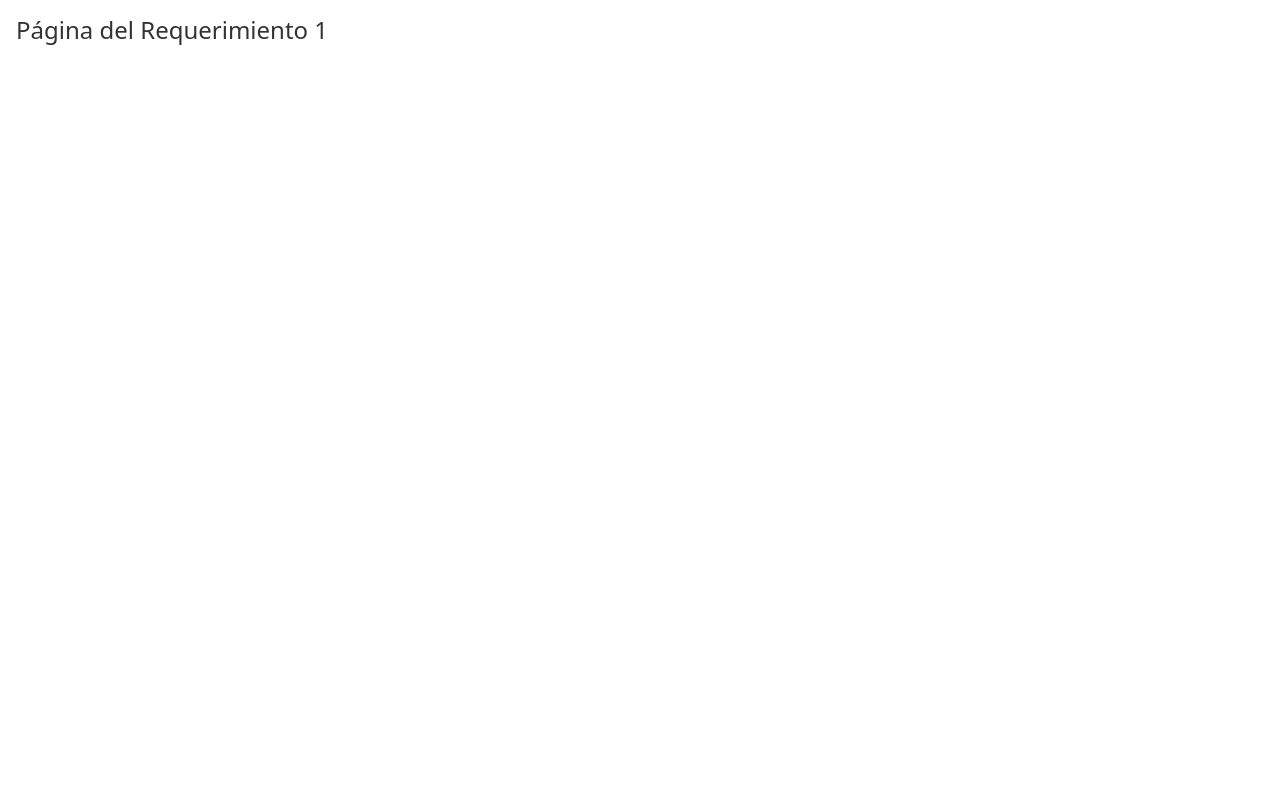
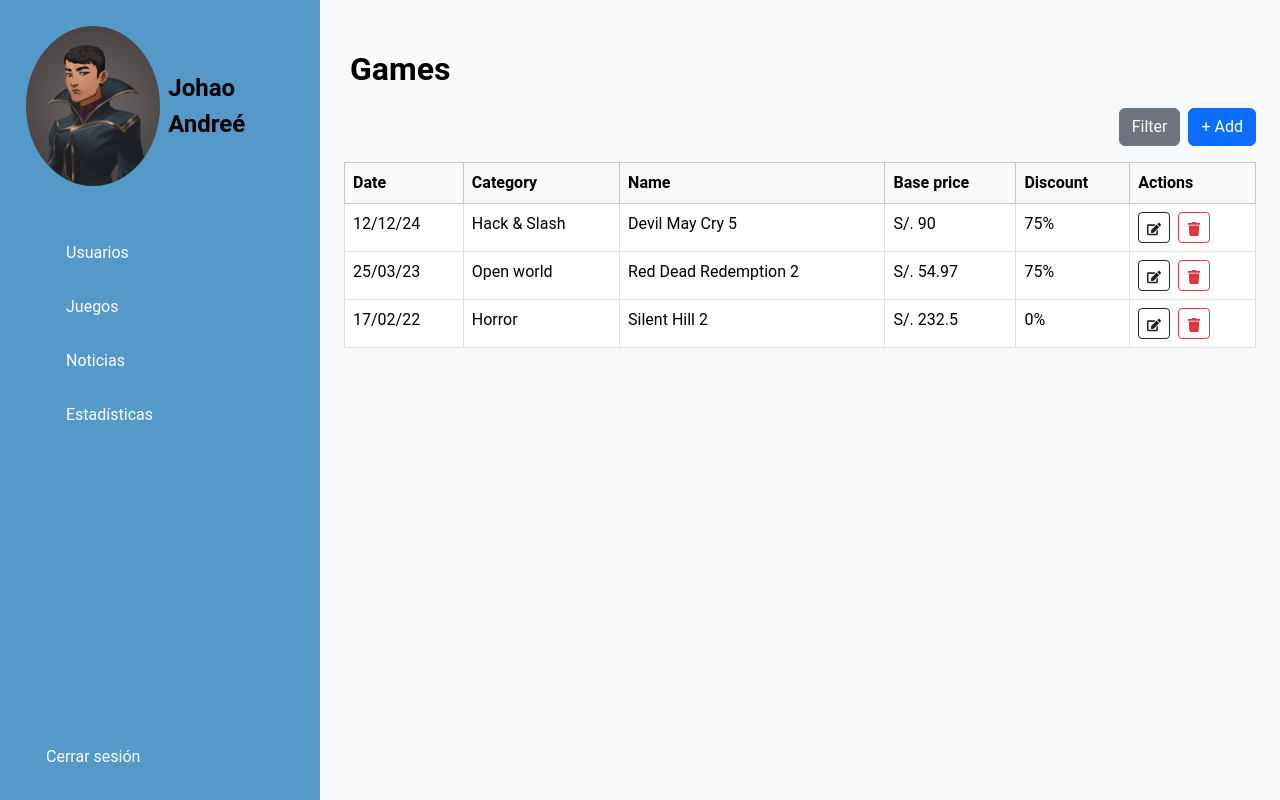
Before and after one commit to JohaoAndree/Proyecto_PrograWeb, a React (Vite) app: page /req17 in a window 1280 px wide. Built offline with nearby package versions, Linux system fonts and the light colour scheme.

Commit message:
Interfaz requerimiento 17 lista

```diff
--- a/package.json
+++ b/package.json
@@ -13,6 +13,7 @@
     "bootstrap": "^5.3.6",
     "react": "^19.1.0",
     "react-dom": "^19.1.0",
+    "react-icons": "^5.5.0",
     "react-router-dom": "^7.6.0"
   },
   "devDependencies": {
--- /dev/null
+++ b/src/Reqs_Fabiana/Req_17/Components/CuerpoPagina.tsx
@@ -0,0 +1,14 @@
+import Titulo from '../../Shared_Components/Titulo'
+import styles from '../styles.module.css'
+import TablaJuegos from './TablaJuegos'
+
+const CuerpoPagina = () => {
+  return (
+    <div className={styles.CuerpoPagina}>
+      <Titulo texto="Games" />
+      <TablaJuegos />
+    </div>
+  )
+}
+
+export default CuerpoPagina
--- /dev/null
+++ b/src/Reqs_Fabiana/Req_17/Components/TablaJuegos.tsx
@@ -0,0 +1,70 @@
+import { FaEdit, FaTrash } from 'react-icons/fa'
+
+const juegos = [
+  {
+    fecha: "12/12/24",
+    categoria: "Hack & Slash",
+    nombre: "Devil May Cry 5",
+    precio: 90,
+    descuento: "75%"
+  },
+  {
+    fecha: "25/03/23",
+    categoria: "Open world",
+    nombre: "Red Dead Redemption 2",
+    precio: 54.97,
+    descuento: "75%"
+  },
+  {
+    fecha: "17/02/22",
+    categoria: "Horror",
+    nombre: "Silent Hill 2",
+    precio: 232.5,
+    descuento: "0%"
+  }
+]
+
+const TablaJuegos = () => {
+  return (
+    <div className="table-responsive px-4">
+      <div className="d-flex justify-content-end gap-2 mb-3">
+        <button className="btn btn-secondary">Filter</button>
+        <button className="btn btn-primary">+ Add</button>
+      </div>
+
+      <table className="table table-bordered">
+        <thead className="table-light">
+          <tr>
+            <th>Date</th>
+            <th>Category</th>
+            <th>Name</th>
+            <th>Base price</th>
+            <th>Discount</th>
+            <th>Actions</th>
+          </tr>
+        </thead>
+        <tbody>
+          {juegos.map((juego, index) => (
+            <tr key={index}>
+              <td>{juego.fecha}</td>
+              <td>{juego.categoria}</td>
+              <td>{juego.nombre}</td>
+              <td>S/. {juego.precio}</td>
+              <td>{juego.descuento}</td>
+              <td>
+                <button className="btn btn-outline-dark btn-sm me-2">
+                  <FaEdit />
+                </button>
+                <button className="btn btn-outline-danger btn-sm">
+                  <FaTrash />
+                </button>
+              </td>
+            </tr>
+          ))}
+        </tbody>
+      </table>
+    </div>
+  )
+}
+
+export default TablaJuegos
--- a/src/Reqs_Fabiana/Req_17/index.tsx
+++ b/src/Reqs_Fabiana/Req_17/index.tsx
@@ -1,9 +1,21 @@
- import styles from './styles.module.css';
+import BarraLateral from "../../Reqs_Fabiana/Shared_Components/BarraLateral";
 
-const Req17 = () => (
-  <div className={styles.container}>
-    <h1 className={styles.title}>Página del Requerimiento 1</h1>
-  </div>
-);
 
-export default Req17;
+import CuerpoPagina from './Components/CuerpoPagina';
+
+const Req17 = () => {
+  return (
+    <div className="container-fluid d-flex">
+      <div className="row flex-grow-1">
+        <div className="col-lg-3 px-0">
+          <BarraLateral />
+        </div>
+        <div className="col-lg-9 px-0">
+          <CuerpoPagina />
+        </div>
+      </div>
+    </div>
+  )
+}
+
+export default Req17
--- a/src/Reqs_Fabiana/Req_17/styles.module.css
+++ b/src/Reqs_Fabiana/Req_17/styles.module.css
@@ -1,8 +1,6 @@
-.container {
-  padding: 16px;
+.CuerpoPagina {
+  font-family: 'Roboto', sans-serif;
+  background-color: #f8f9fa;
+  min-height: 100vh;
+  padding-top: 20px;
 }
-
-.title {
-  font-size: 1.5rem;
-  color: #333;
-}
--- a/src/Reqs_Fabiana/Req_18/index.tsx
+++ /dev/null
@@ -1,9 +0,0 @@
- import styles from './styles.module.css';
-
-const Req18 = () => (
-  <div className={styles.container}>
-    <h1 className={styles.title}>Página del Requerimiento 1</h1>
-  </div>
-);
-
-export default Req18;
--- a/src/Reqs_Fabiana/Req_18/styles.module.css
+++ /dev/null
@@ -1,8 +0,0 @@
-.container {
-  padding: 16px;
-}
-
-.title {
-  font-size: 1.5rem;
-  color: #333;
-}
--- a/src/Reqs_Fabiana/Shared_Components/BarraLateral.tsx
+++ b/src/Reqs_Fabiana/Shared_Components/BarraLateral.tsx
@@ -1,7 +1,7 @@
-import styles from './SharedComponents.module.css'
+import Avatar from "../Resources/Avatar.jpeg"
 import ListaOpciones from './ListaOpciones'
 import PerfilUsuario from './PerfilUsuario'
-import Avatar from "../Resources/Avatar.jpeg"
+import styles from './SharedComponents.module.css'
 
 const BarraLateral = () => {
     const rutaAvatar = Avatar
```
Also changed, not shown: 1 other file (tests, documents, lock files or other folders).
